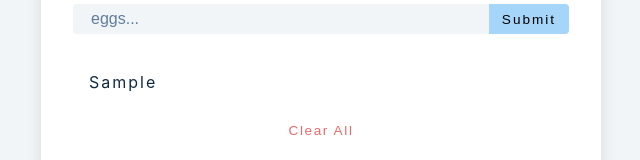
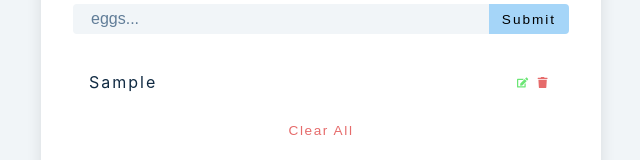
Before and after one commit to DPlilCoDeR/grocery_bud, a React (Vite) app: page / in a window 1280 px wide. Both pictures are taken after typing "Sample" into the empty fields and a click on the button "Submit". Shown: the part 208-368 px from the top of the page, without its empty margins (319-959 px from the left). Built offline with nearby package versions, Linux system fonts and the light colour scheme.

Commit message:
add icons of edit and trash

```diff
--- a/src/List.jsx
+++ b/src/List.jsx
@@ -1,5 +1,5 @@
 import React from 'react'
-import { FaEdit, FaTrash } from 'react-icons/fa'
+import { FaEdit, FaTablet, FaTableTennis, FaTrash } from 'react-icons/fa'
 const List = ({items}) => {
 
   return (
@@ -8,6 +8,14 @@ const List = ({items}) => {
         const {id, title} = item;
         return <article key={id} className='grocery-item'>
             <p className='title'>{title}</p>
+            <div className='btn-container'>
+              <button type='button' className='edit-btn'>
+                <FaEdit/>
+              </button>
+              <button type='button' className='delete-btn'>
+                <FaTrash/>
+              </button>
+            </div>
           </article>
       })}
     </div>
```
